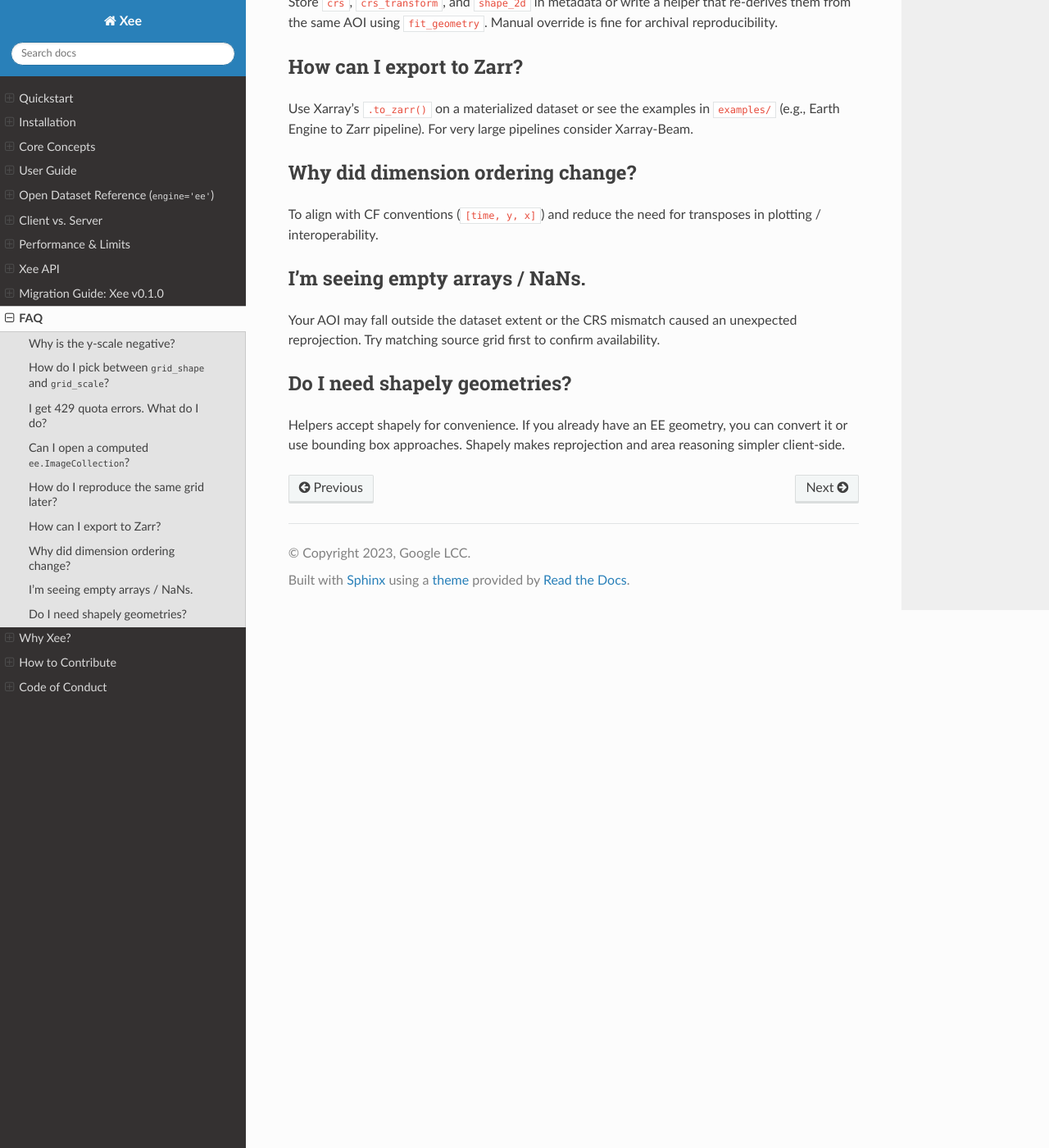
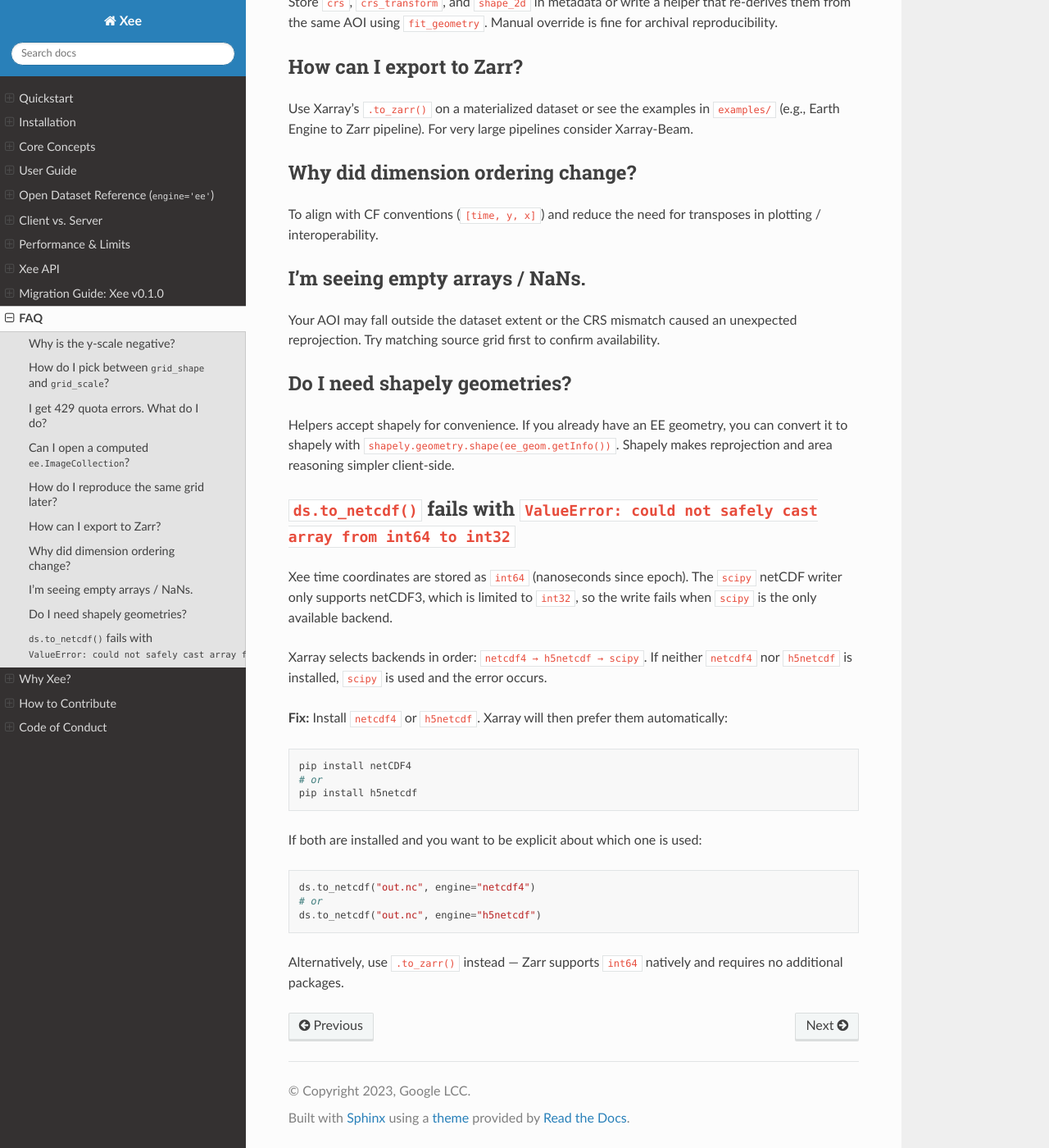
Before and after one commit to google/Xee, a Sphinx documentation site: the page built from docs/faq.md, in a window 1280 px wide and 1400 px high, scrolled down 764 px. Shown: the whole window at 82% size. Built offline with Sphinx 7.4.7 and the Read the Docs theme 3.1.0, drawn with Linux system fonts in a browser that asks for light colours; the version number could not be read and is left out.

Commit message:
Add FAQ entries for netcdf int64 error and ee.Geometry conversion

````diff
--- a/docs/faq.md
+++ b/docs/faq.md
@@ -29,4 +29,27 @@ To align with CF conventions (`[time, y, x]`) and reduce the need for transposes
 Your AOI may fall outside the dataset extent or the CRS mismatch caused an unexpected reprojection. Try matching source grid first to confirm availability.
 
 ## Do I need shapely geometries?
-Helpers accept shapely for convenience. If you already have an EE geometry, you can convert it or use bounding box approaches. Shapely makes reprojection and area reasoning simpler client-side.
+Helpers accept shapely for convenience. If you already have an EE geometry, you can convert it to shapely with `shapely.geometry.shape(ee_geom.getInfo())`. Shapely makes reprojection and area reasoning simpler client-side.
+
+## `ds.to_netcdf()` fails with `ValueError: could not safely cast array from int64 to int32`
+Xee time coordinates are stored as `int64` (nanoseconds since epoch). The `scipy` netCDF writer only supports netCDF3, which is limited to `int32`, so the write fails when `scipy` is the only available backend.
+
+Xarray selects backends in order: `netcdf4 → h5netcdf → scipy`. If neither `netcdf4` nor `h5netcdf` is installed, `scipy` is used and the error occurs.
+
+**Fix:** Install `netcdf4` or `h5netcdf`. Xarray will then prefer them automatically:
+
+```bash
+pip install netCDF4
+# or
+pip install h5netcdf
+```
+
+If both are installed and you want to be explicit about which one is used:
+
+```python
+ds.to_netcdf("out.nc", engine="netcdf4")
+# or
+ds.to_netcdf("out.nc", engine="h5netcdf")
+```
+
+Alternatively, use `.to_zarr()` instead — Zarr supports `int64` natively and requires no additional packages.
````
